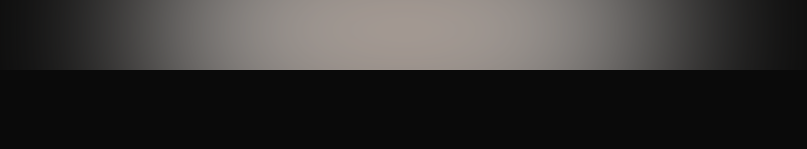
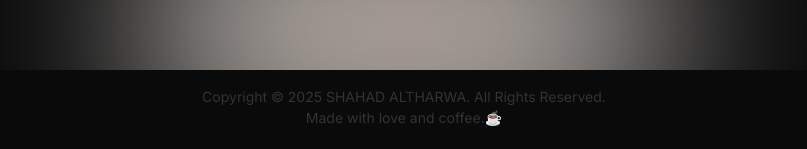
Before and after one commit to shhahad20/Noura-Portfolio, a React (Vite) app: page / in a window 1280 px wide. Shown: the part 6050-6199 px from the top of the page, without its empty margins (236-1043 px from the left). Before the commit the page ends 6128 px from the top, so only its background shows below. Built offline with nearby package versions, Linux system fonts and the light colour scheme.

Commit message:
feat: Create and style Footer component

```diff
--- a/src/App.tsx
+++ b/src/App.tsx
@@ -9,6 +9,7 @@ import ProfessionalExperience from './components/ProfessionalExperience';
 import Certifications from './components/Certifications';
 import Hero3 from './components/Hero3';
 import Contact from './components/Contact';
+import Footer from './components/Footer';
 
 function App() {
 
@@ -23,6 +24,7 @@ function App() {
       <ProfessionalExperience/>
       <Certifications/>
       <Contact/>
+      <Footer/>
     </>
   )
 }
--- /dev/null
+++ b/src/components/Footer.tsx
@@ -0,0 +1,15 @@
+import "../styles/contact.scss";
+
+const Footer: React.FC = () => {
+  return (
+    <footer>
+      <h3>
+        Copyright © 2025 SHAHAD ALTHARWA. All Rights Reserved.
+      </h3>
+      <p>Made with love
+      and coffee.☕</p>
+    </footer>
+  );
+};
+
+export default Footer;
--- a/src/styles/Contact.scss
+++ b/src/styles/Contact.scss
@@ -86,7 +86,7 @@
 }
 
 .contact-btn {
-//   background: linear-gradient(90deg, #eec8af 0%, #fffaf6 100%);
+  //   background: linear-gradient(90deg, #eec8af 0%, #fffaf6 100%);
   background-color: #171717;
 
   // color: #18120e;
@@ -101,11 +101,11 @@
   font-family: "Inter", sans-serif;
 
   //   box-shadow: 0 2px 16px #eec8af33;
-//   transition: background 0.2s, transform 0.2s;
+  //   transition: background 0.2s, transform 0.2s;
 }
 .contact-btn:hover {
-background-color: #e7dfd6;
-color: #171717;
+  background-color: #e7dfd6;
+  color: #171717;
 }
 
 .contact-glow {
@@ -141,3 +141,30 @@ color: #171717;
     font-size: 1.3rem;
   }
 }
+footer {
+  display: flex;
+  justify-content: center;
+  align-items: center;
+  flex-direction: column;
+  padding: 1rem 0;
+  // margin-top: 3rem;
+  // margin-bottom: 1rem;
+  // margin: 1rem auto 1rem auto;
+  // margin-bottom: 1rem;
+  h3,
+  p {
+    color: #333;
+    font-weight: 400;
+    font-size: 14px;
+    margin: 0;
+  }
+  // p{
+  //   margin-bottom: 1rem;
+  // }
+  @media (max-width: 480px) {
+    h3,
+    p {
+      font-size: 12px;
+    }
+  }
+}
```
